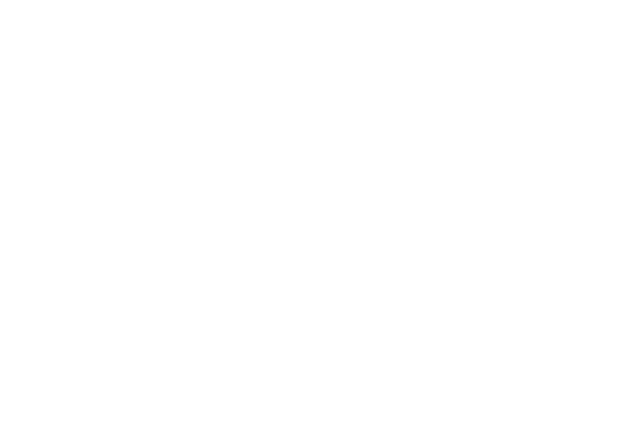
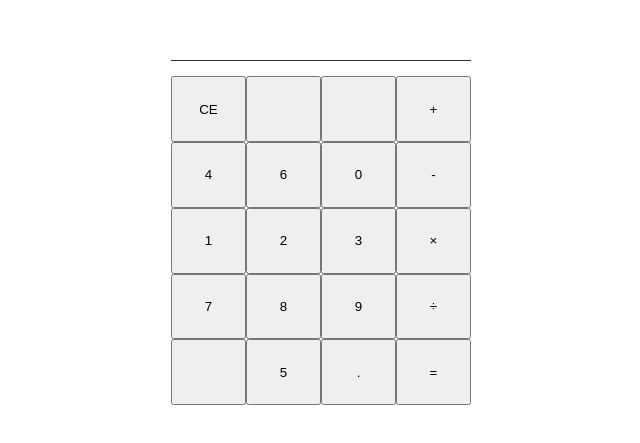
Before and after one commit to Etan315/calculator, a React (Create React App) app: page / in a window 1280 px wide. Shown: the part 195-638 px from the top of the page, without its empty margins (319-959 px from the left). Built offline with nearby package versions, Linux system fonts and the light colour scheme.

Commit message:
feat: randomize numbers on the buttons

```diff
--- a/src/App.css
+++ b/src/App.css
@@ -1,38 +1,51 @@
-.App {
-  text-align: center;
+:root {
+  --primary: #4988C4;
+  --bg-light: #f8fbff;
+  --history-bg: #e3f2fd;
+  --text-main: #333;
+  --shadow: rgba(0, 0, 0, 0.1);
 }
 
-.App-logo {
-  height: 40vmin;
-  pointer-events: none;
+* {
+  margin: 0;
+  padding: 0;
+  box-sizing: border-box;
 }
 
-@media (prefers-reduced-motion: no-preference) {
-  .App-logo {
-    animation: App-logo-spin infinite 20s linear;
-  }
+.App {
+  display: flex;
+  height: 100vh;
 }
 
-.App-header {
-  background-color: #282c34;
-  min-height: 100vh;
+.calculator-container {
   display: flex;
   flex-direction: column;
-  align-items: center;
+  width: 300px;
+  height: 400px;
+  margin: auto;
   justify-content: center;
-  font-size: calc(10px + 2vmin);
-  color: white;
 }
 
-.App-link {
-  color: #61dafb;
+.btn-container {
+  height: 100%;
+  display: grid;
+  grid-template-columns: repeat(4, 1fr);
+  grid-template-rows: repeat(5, 1fr);
+  grid-row-gap: 0px;
+  grid-column-gap: 0px;
 }
 
-@keyframes App-logo-spin {
-  from {
-    transform: rotate(0deg);
-  }
-  to {
-    transform: rotate(360deg);
-  }
+.display-text {
+  height: 50px;
+  margin: 15px 0;
+  border: none;
+  outline: none;
+  border-bottom: 1px solid var(--text-main);
+  text-align: right;
+  font-size: 2em;
 }
+
+.display-text:focus,
+.display-text:active{
+  border-bottom: 1px solid var(--primary);
+}
--- a/src/App.js
+++ b/src/App.js
@@ -1,8 +1,37 @@
-import './App.css';
+import "./App.css";
+import { useState } from "react";
+import { getRandomNums } from "./js/num-randomizer";
 
 function App() {
+  const [numbers] = useState(() => getRandomNums());
+
   return (
     <div className="App">
+      <div className="calculator-container">
+        <input type="text" className="display-text" />
+        <div className="btn-container">
+          <button class="btn-clear">CE</button>
+          <button className="empty"></button>
+          <button className="empty"></button>
+          <button className="operation">&#43;</button>
+          <button className="num-slot">{numbers[0]}</button>
+          <button className="num-slot">{numbers[1]}</button>
+          <button className="num-slot">{numbers[2]}</button>
+          <button className="operation">&#45;</button>
+          <button className="num-slot">{numbers[3]}</button>
+          <button className="num-slot">{numbers[4]}</button>
+          <button className="num-slot">{numbers[5]}</button>
+          <button className="operation">&times;</button>
+          <button className="num-slot">{numbers[6]}</button>
+          <button className="num-slot">{numbers[7]}</button>
+          <button className="num-slot">{numbers[8]}</button>
+          <button className="operation">&divide;</button>
+          <button className="empty"></button>
+          <button className="num-slot">{numbers[9]}</button>
+          <button className="dot">.</button>
+          <button className="equal">=</button>
+        </div>
+      </div>
     </div>
   );
 }
--- /dev/null
+++ b/src/js/num-randomizer.js
@@ -0,0 +1,10 @@
+export const getRandomNums = () => {
+    let uniqueNums = new Set();
+
+    while(uniqueNums.size < 10) {
+        // Math
+        uniqueNums.add(Math.floor(Math.random() * 10))
+    }
+
+    return Array.from(uniqueNums)
+}
```
